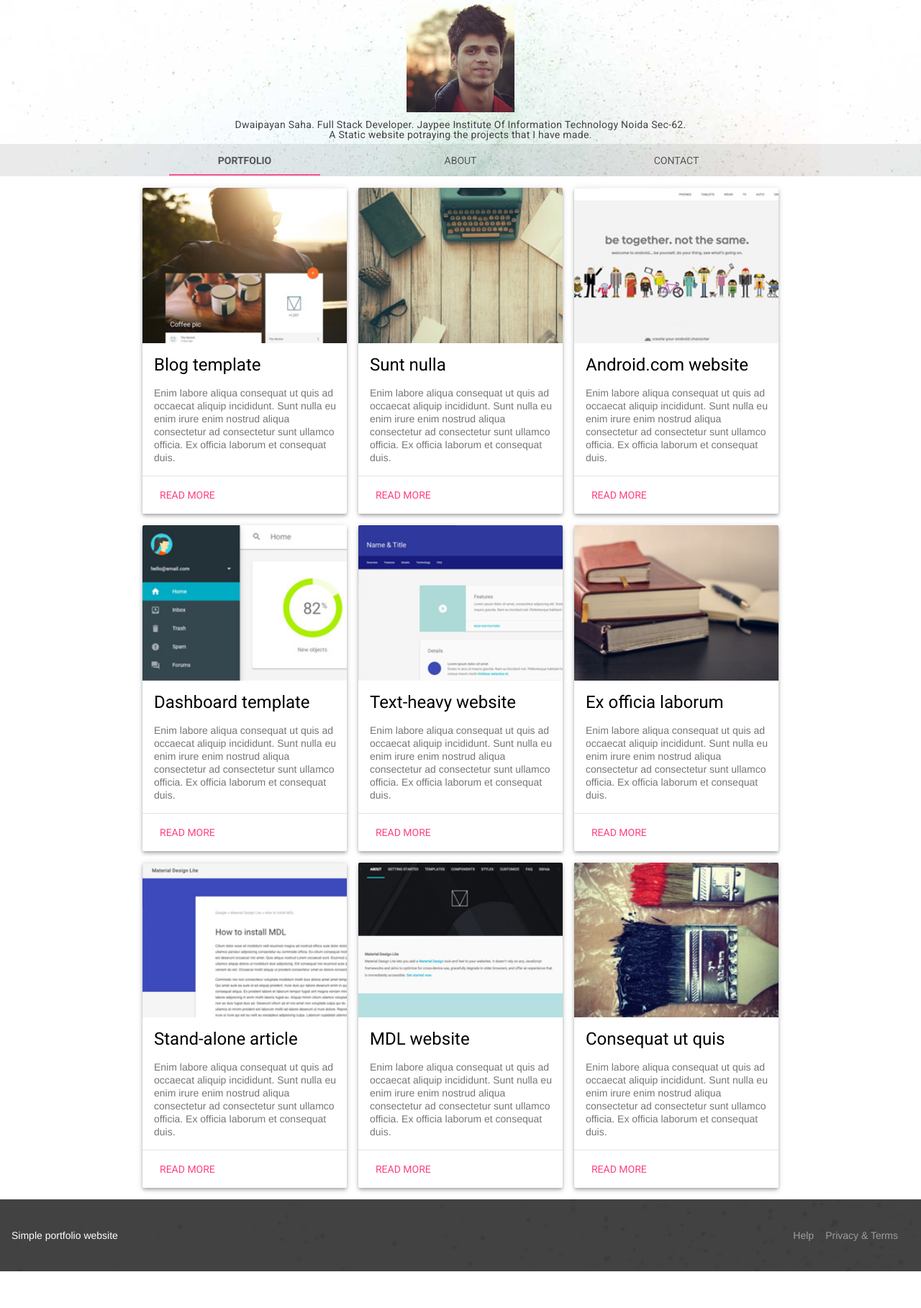
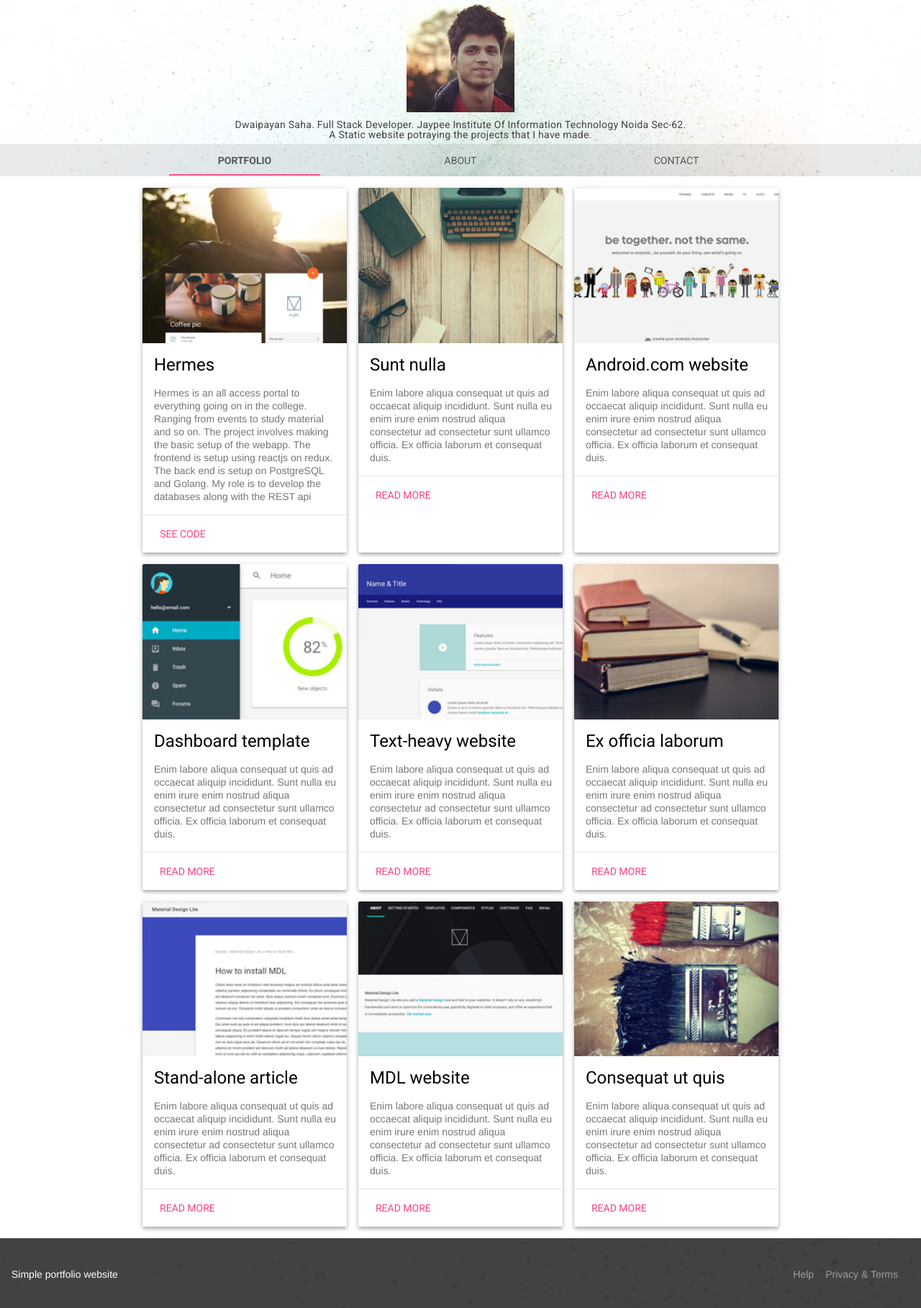
Before and after one commit to wimpykid26/PersonalOverview, a Jekyll site: the page built from index.md, in a window 1280 px wide. Shown: the top 1818 px of the page at 72% size. Built offline with Jekyll 4.4.1, drawn with Linux system fonts in a browser that asks for light colours.

```diff
--- a/_layouts/home.html
+++ b/_layouts/home.html
@@ -48,13 +48,15 @@
                         <img class="article-image" src="../assets/images/example-work01.jpg" border="0" alt="">
                     </div>
                     <div class="mdl-card__title">
-                        <h2 class="mdl-card__title-text">Blog template</h2>
+                        <h2 class="mdl-card__title-text">Hermes</h2>
                     </div>
                     <div class="mdl-card__supporting-text">
-                        Enim labore aliqua consequat ut quis ad occaecat aliquip incididunt. Sunt nulla eu enim irure enim nostrud aliqua consectetur ad consectetur sunt ullamco officia. Ex officia laborum et consequat duis.
+                      Hermes is an all access portal to everything going on in the college. Ranging from events to study material and so on.
+
+The project involves making the basic setup of the webapp. The frontend is setup using reactjs on redux. The back end is setup on PostgreSQL and Golang. My role is to develop the databases along with the REST api
                     </div>
                     <div class="mdl-card__actions mdl-card--border">
-                        <a class="mdl-button mdl-button--colored mdl-js-button mdl-js-ripple-effect mdl-button--accent" href="portfolio-example01.html">Read more</a>
+                        <a class="mdl-button mdl-button--colored mdl-js-button mdl-js-ripple-effect mdl-button--accent" href="www.github.com/wimpykid26/Hermes">See Code</a>
                     </div>
                 </div>
                 <div class="mdl-cell mdl-card mdl-shadow--4dp portfolio-card">
```
